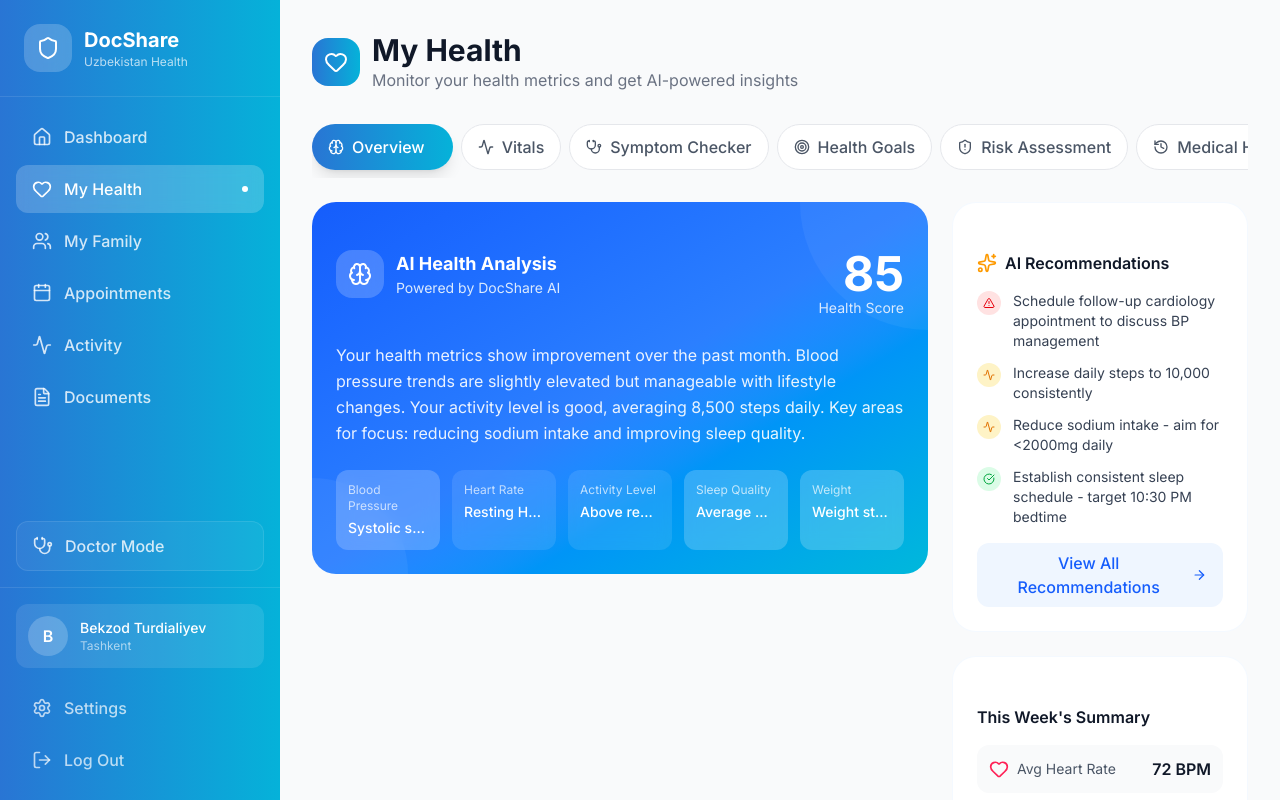
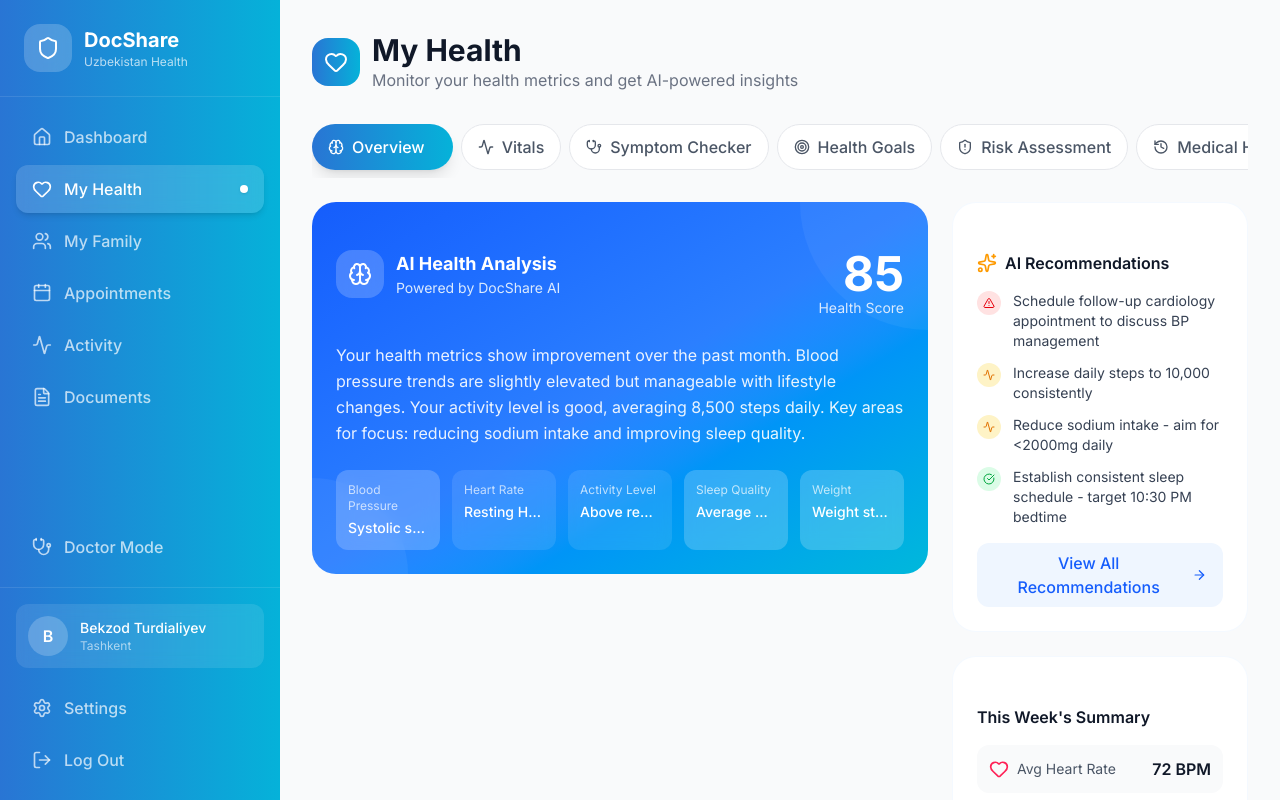
Before and after one commit to devturdialiyev/DocShare, a Next.js app: page /user/health in a window 1280 px wide. Shown: the top 800 px of the page. Built offline with nearby package versions, Linux system fonts and the light colour scheme.

Commit message:
style: Clean sidebar - only active item has highlight card

```diff
--- a/components/shared/sidebar.tsx
+++ b/components/shared/sidebar.tsx
@@ -103,10 +103,10 @@ const Sidebar = ({ activeItem = "dashboard", onItemClick }: SidebarProps) => {
                   setIsMobileOpen(false);
                 }}
                 className={cn(
-                  "w-full flex items-center gap-3 px-4 py-3 rounded-xl transition-all duration-200",
+                  "w-full flex items-center gap-3 px-4 py-3 rounded-xl transition-all duration-200 relative",
                   isActive
-                    ? "bg-white/20 text-white backdrop-blur-sm"
-                    : "text-white/80 hover:bg-white/10 hover:text-white"
+                    ? "bg-white/15 text-white backdrop-blur-sm shadow-md"
+                    : "text-white/70 hover:text-white"
                 )}
               >
                 <Icon className="w-5 h-5" />
@@ -114,7 +114,7 @@ const Sidebar = ({ activeItem = "dashboard", onItemClick }: SidebarProps) => {
                 {isActive && (
                   <motion.div
                     layoutId="activeNav"
-                    className="ml-auto w-1.5 h-1.5 rounded-full bg-white"
+                    className="ml-auto w-2 h-2 rounded-full bg-white shadow-sm"
                   />
                 )}
               </Link>
@@ -125,10 +125,7 @@ const Sidebar = ({ activeItem = "dashboard", onItemClick }: SidebarProps) => {
         {/* Doctor Link */}
         <div className="p-4">
           <button
-            className={cn(
-              "w-full flex items-center gap-3 px-4 py-3 rounded-xl transition-all duration-200",
-              "bg-white/5 text-white/80 hover:bg-white/10 hover:text-white border border-white/10"
-            )}
+            className="w-full flex items-center gap-3 px-4 py-3 rounded-xl text-white/70 hover:text-white transition-all duration-200"
           >
             <Stethoscope className="w-5 h-5" />
             <span className="font-medium">Doctor Mode</span>
@@ -137,7 +134,7 @@ const Sidebar = ({ activeItem = "dashboard", onItemClick }: SidebarProps) => {
 
         {/* User Profile */}
         <div className="p-4 border-t border-white/10">
-          <div className="flex items-center gap-3 p-3 rounded-xl bg-white/10">
+          <div className="flex items-center gap-3 p-3 rounded-xl bg-white/10 backdrop-blur-sm">
             <div className="w-10 h-10 rounded-full bg-white/20 flex items-center justify-center">
               <span className="text-white font-semibold">
                 {currentUser.full_name.charAt(0)}
@@ -158,7 +155,7 @@ const Sidebar = ({ activeItem = "dashboard", onItemClick }: SidebarProps) => {
               return (
                 <button
                   key={item.id}
-                  className="w-full flex items-center gap-3 px-4 py-3 rounded-xl text-white/70 hover:bg-white/10 hover:text-white transition-all duration-200"
+                  className="w-full flex items-center gap-3 px-4 py-3 rounded-xl text-white/70 hover:text-white transition-all duration-200"
                 >
                   <Icon className="w-5 h-5" />
                   <span className="font-medium">{item.label}</span>
```
